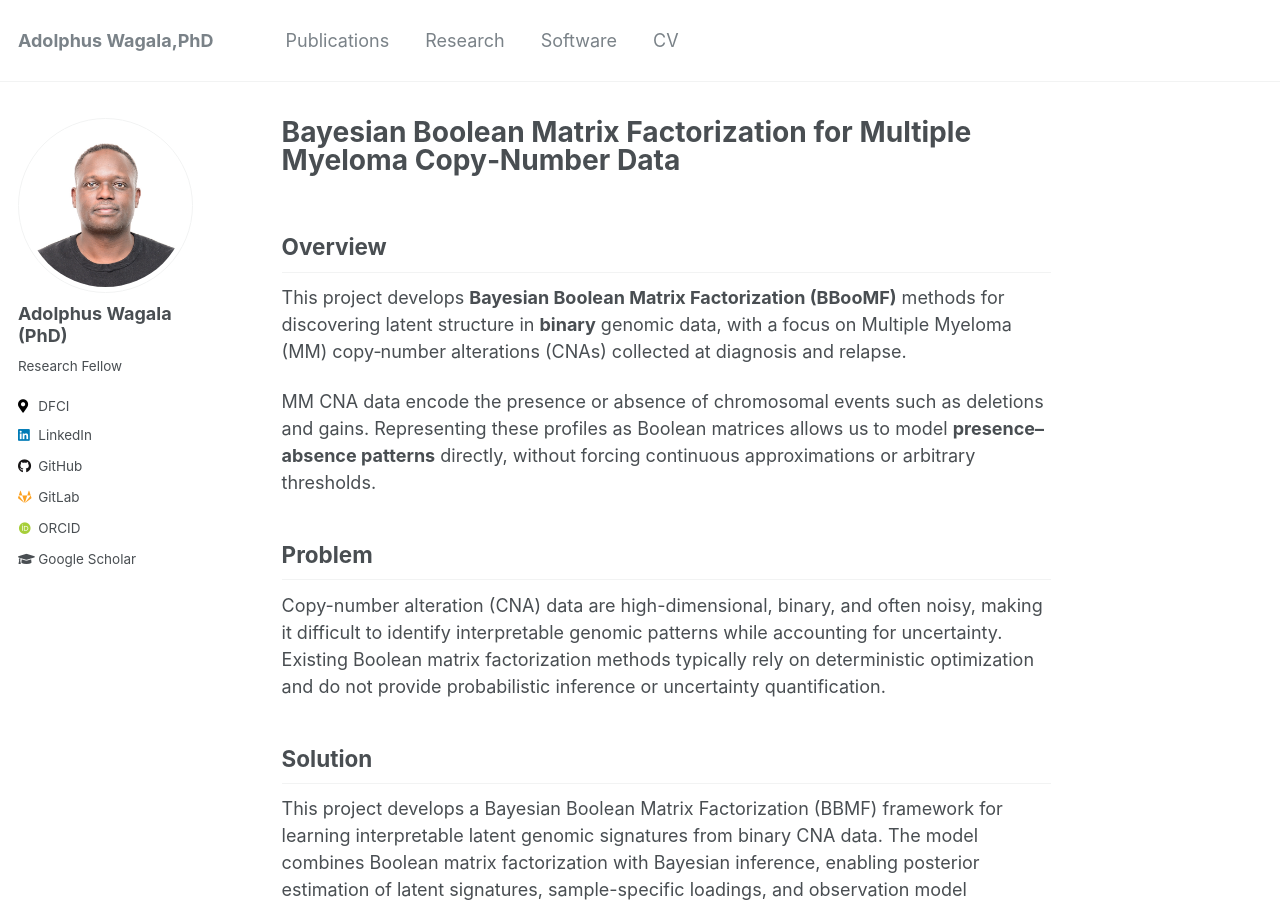
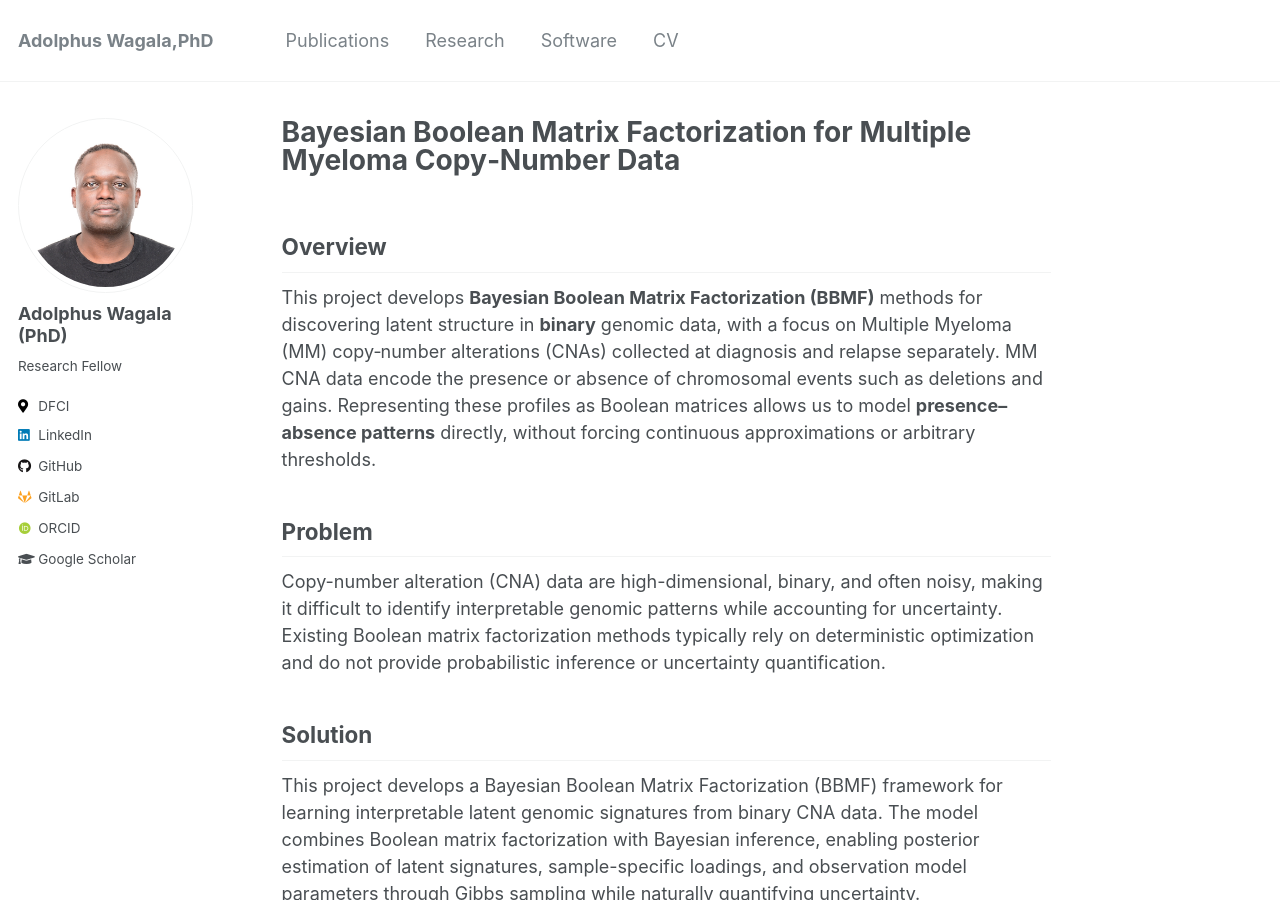
Before and after one commit to wagala/wagala.github.io, a Jekyll site: the page built from research_projects/bayesian-boolean-matrix-factorization.md, in a window 1280 px wide and 900 px high. Built offline with Jekyll 4.4.1, drawn with Linux system fonts in a browser that asks for light colours; some web fonts are replaced.

Commit message:
updated  research projects

```diff
--- a/research_projects/bayesian-boolean-matrix-factorization.md
+++ b/research_projects/bayesian-boolean-matrix-factorization.md
@@ -6,11 +6,9 @@ permalink: /research/bayesian-boolean-matrix-factorization/
 
 ## Overview
 
-This project develops **Bayesian Boolean Matrix Factorization (BBooMF)** methods for discovering
+This project develops **Bayesian Boolean Matrix Factorization (BBMF)** methods for discovering
 latent structure in **binary** genomic data, with a focus on Multiple Myeloma (MM) copy‑number
-alterations (CNAs) collected at diagnosis and relapse.
-
-MM CNA data encode the presence or absence of chromosomal events such as deletions and gains.
+alterations (CNAs) collected at diagnosis and relapse separately. MM CNA data encode the presence or absence of chromosomal events such as deletions and gains.
 Representing these profiles as Boolean matrices allows us to model **presence–absence patterns**
 directly, without forcing continuous approximations or arbitrary thresholds.
 
```
